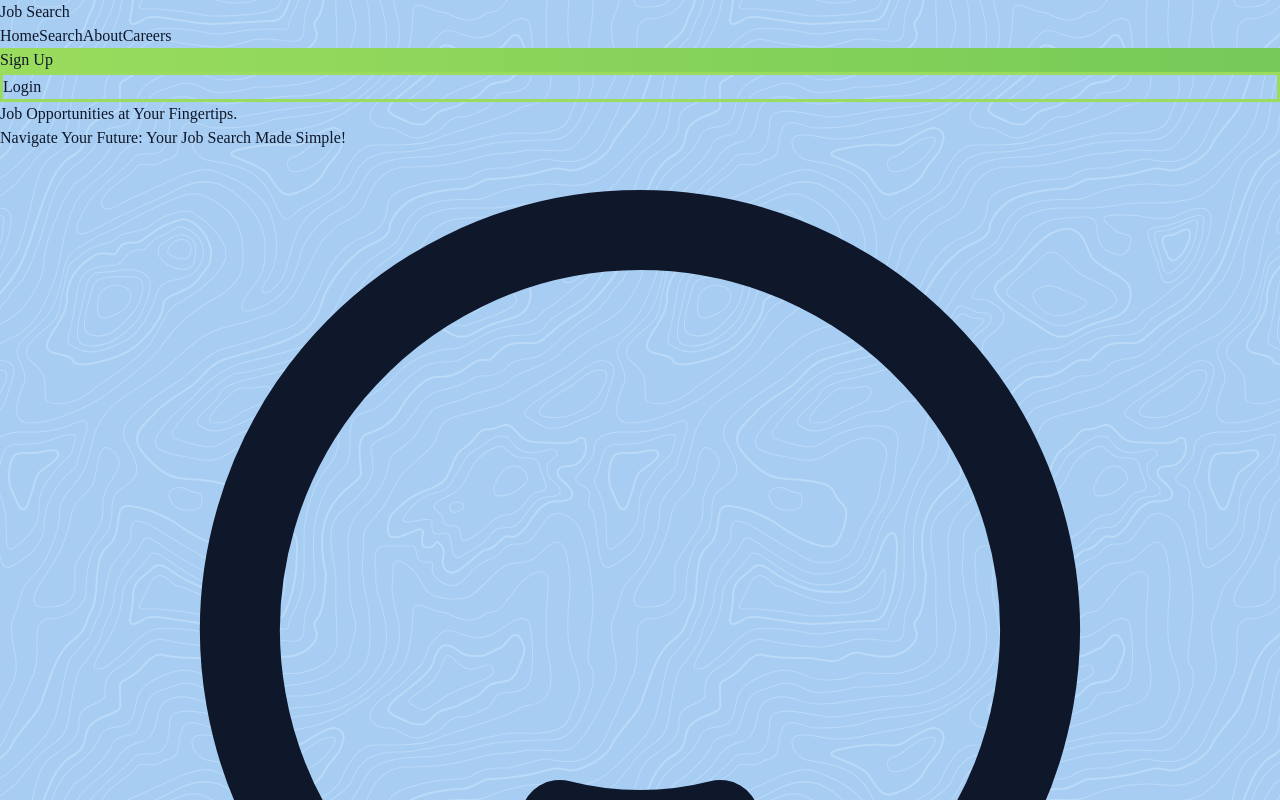
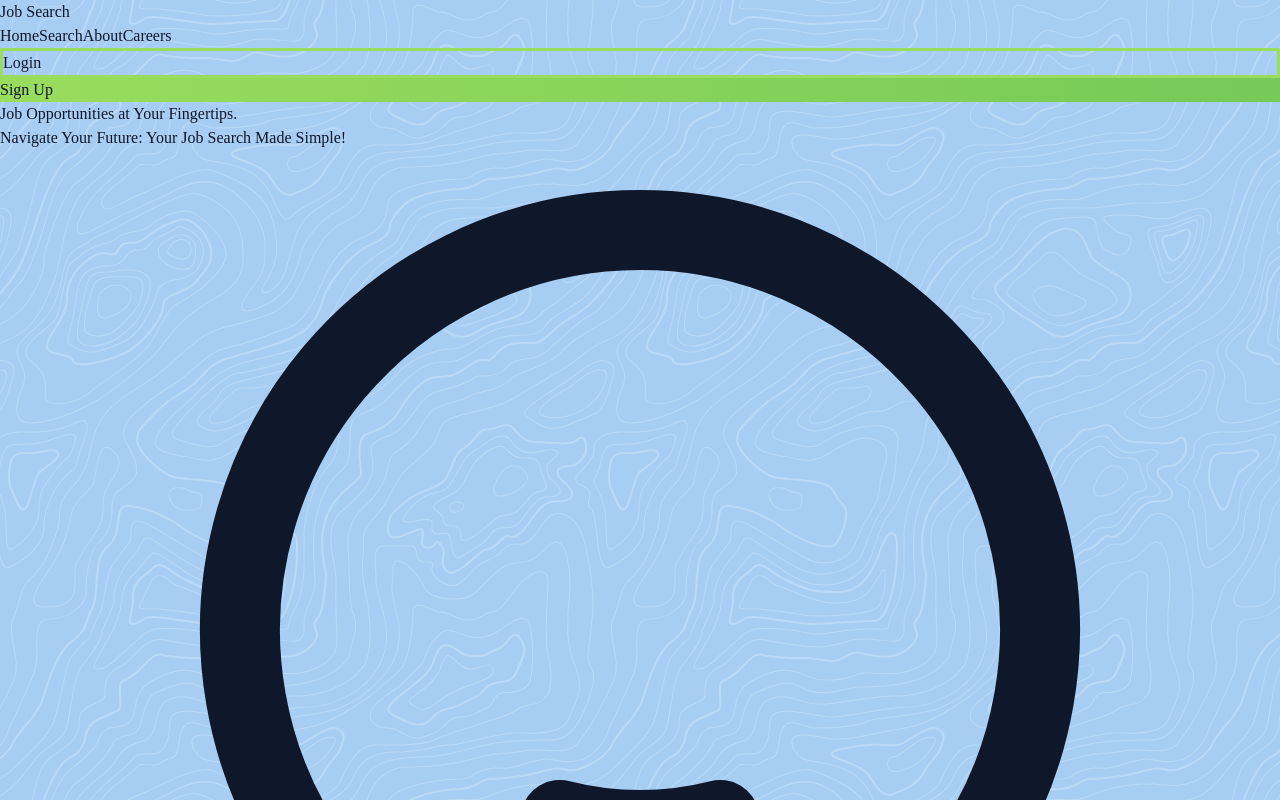
Before and after one commit to fasakinhenry/jobsearch, a React (Vite) app: page / in a window 1280 px wide. Shown: the top 800 px of the page. Built offline with nearby package versions, Linux system fonts and the light colour scheme.

Commit message:
feat: update postion of CTA in header

```diff
--- a/src/components/Header.jsx
+++ b/src/components/Header.jsx
@@ -22,8 +22,8 @@ const Header = () => {
             </Link>
           </div>
           <div className="flex items-center gap-3">
+            <Button filled={false}>Login</Button>
             <Button filled={true}>Sign Up</Button>
-            <Button filled={false}>Login</Button>
           </div>
         </div>
       </div>
```
